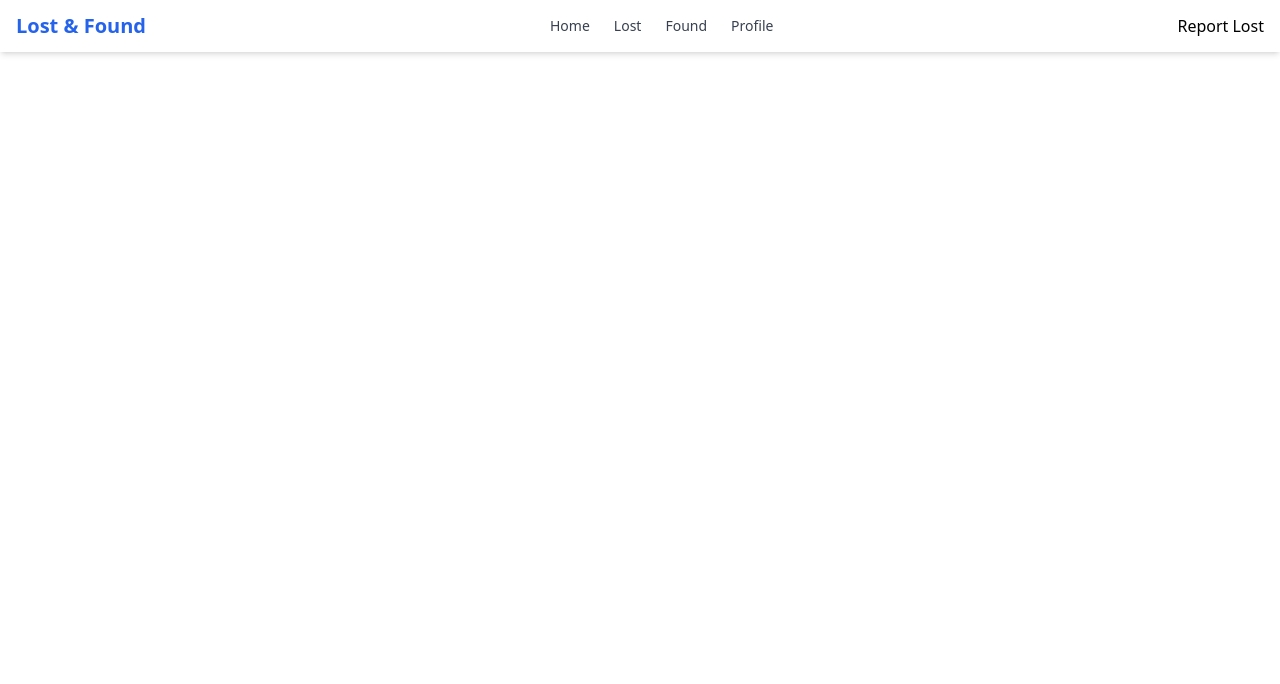
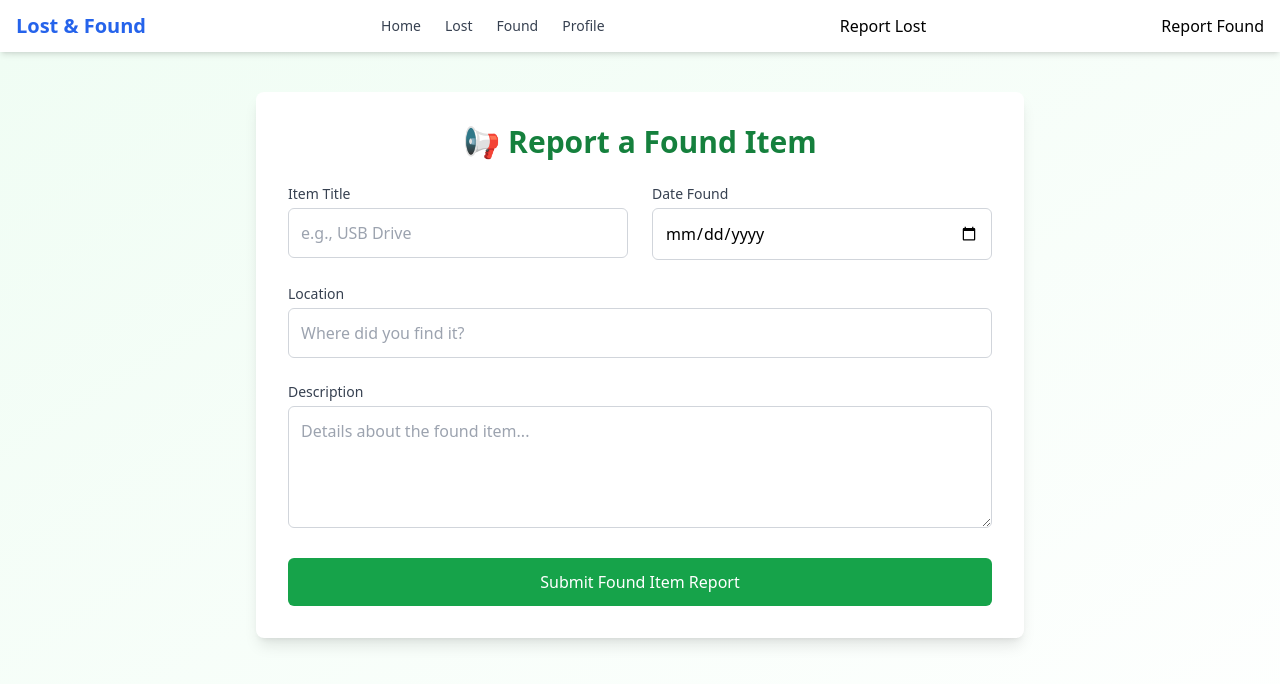
Before and after one commit to Gevindu-Piyawansha/lost-and-found-react-front-end, a React (Create React App) app: page /report-found in a window 1280 px wide. Shown: the top 684 px of the page. Built offline with nearby package versions, Linux system fonts and the light colour scheme.

Commit message:
Add Report Found Item form with Tailwind UI

```diff
--- a/src/App.tsx
+++ b/src/App.tsx
@@ -8,6 +8,7 @@ import ItemDetails from './pages/ItemDetails';
 import Profile from './pages/Profile';
 import Navbar from './components/Navbar';
 import ReportLostItem from './pages/ReportLostItem';
+import ReportFoundItem from './pages/ReportFoundItem';
 
 
 function App() {
@@ -23,6 +24,7 @@ function App() {
         <Route path="/signin" element={<SignIn />} />
         <Route path="/signup" element={<SignUp />} />
         <Route path="/report-lost" element={<ReportLostItem />} />
+        <Route path="/report-found" element={<ReportFoundItem />} />
 
       </Routes>
     </Router>
--- a/src/components/Navbar.tsx
+++ b/src/components/Navbar.tsx
@@ -14,6 +14,9 @@ const Navbar = () => {
                 <Link to="/report-lost" className="hover:text-blue-500">
                     Report Lost
                 </Link>
+                <Link to="/report-found" className="hover:text-green-500">
+                    Report Found
+                </Link>
 
             </div>
         </nav>
--- /dev/null
+++ b/src/pages/ReportFoundItem.tsx
@@ -0,0 +1,104 @@
+import { useState } from 'react';
+
+const ReportFoundItem = () => {
+  const [formData, setFormData] = useState({
+    title: '',
+    description: '',
+    date: '',
+    location: '',
+  });
+
+  const [error, setError] = useState('');
+  const [success, setSuccess] = useState('');
+
+  const handleChange = (e: React.ChangeEvent<HTMLInputElement | HTMLTextAreaElement>) => {
+    setFormData({ ...formData, [e.target.name]: e.target.value });
+  };
+
+  const handleSubmit = (e: React.FormEvent) => {
+    e.preventDefault();
+
+    const { title, description, date, location } = formData;
+    if (!title || !description || !date || !location) {
+      setError('Please fill in all fields');
+      setSuccess('');
+      return;
+    }
+
+    setError('');
+    setSuccess('Found item reported successfully!');
+    console.log('Reported found item:', formData);
+    setFormData({ title: '', description: '', date: '', location: '' });
+  };
+
+  return (
+    <div className="min-h-screen bg-gradient-to-br from-green-50 to-white py-10 px-4">
+      <div className="max-w-3xl mx-auto bg-white shadow-lg rounded-lg p-8">
+        <h2 className="text-3xl font-bold text-green-700 mb-6 text-center">📢 Report a Found Item</h2>
+
+        {error && <p className="text-red-500 text-sm mb-4">{error}</p>}
+        {success && <p className="text-green-600 text-sm mb-4">{success}</p>}
+
+        <form onSubmit={handleSubmit} className="grid md:grid-cols-2 gap-6">
+          <div className="col-span-2 md:col-span-1">
+            <label className="block text-sm font-medium text-gray-700 mb-1">Item Title</label>
+            <input
+              type="text"
+              name="title"
+              value={formData.title}
+              onChange={handleChange}
+              placeholder="e.g., USB Drive"
+              className="w-full p-3 border border-gray-300 rounded-md"
+            />
+          </div>
+
+          <div className="col-span-2 md:col-span-1">
+            <label className="block text-sm font-medium text-gray-700 mb-1">Date Found</label>
+            <input
+              type="date"
+              name="date"
+              value={formData.date}
+              onChange={handleChange}
+              className="w-full p-3 border border-gray-300 rounded-md"
+            />
+          </div>
+
+          <div className="col-span-2">
+            <label className="block text-sm font-medium text-gray-700 mb-1">Location</label>
+            <input
+              type="text"
+              name="location"
+              value={formData.location}
+              onChange={handleChange}
+              placeholder="Where did you find it?"
+              className="w-full p-3 border border-gray-300 rounded-md"
+            />
+          </div>
+
+          <div className="col-span-2">
+            <label className="block text-sm font-medium text-gray-700 mb-1">Description</label>
+            <textarea
+              name="description"
+              value={formData.description}
+              onChange={handleChange}
+              rows={4}
+              placeholder="Details about the found item..."
+              className="w-full p-3 border border-gray-300 rounded-md"
+            ></textarea>
+          </div>
+
+          <div className="col-span-2">
+            <button
+              type="submit"
+              className="w-full bg-green-600 text-white py-3 rounded-md hover:bg-green-700 transition duration-200"
+            >
+              Submit Found Item Report
+            </button>
+          </div>
+        </form>
+      </div>
+    </div>
+  );
+};
+
+export default ReportFoundItem;
```
